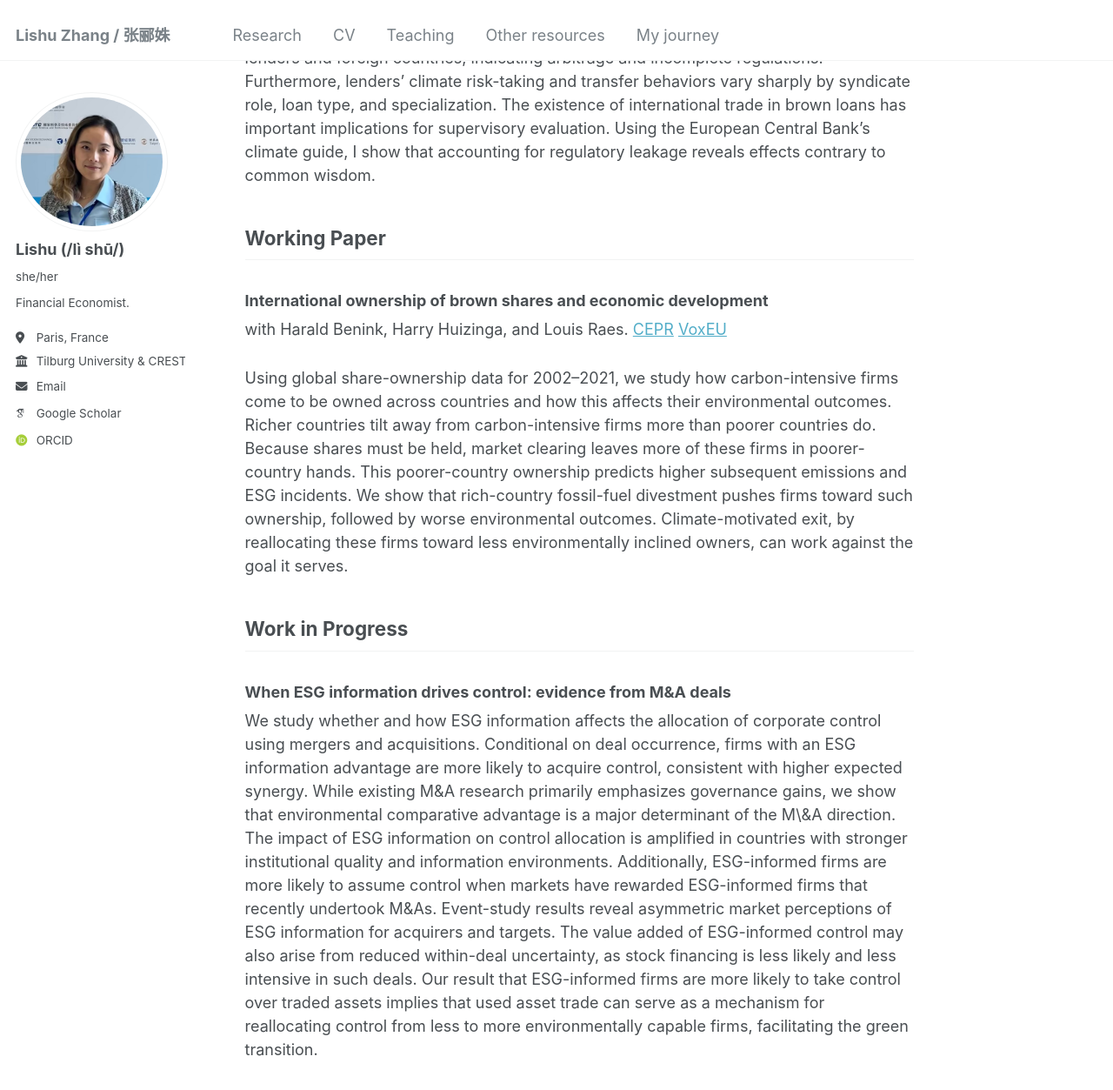
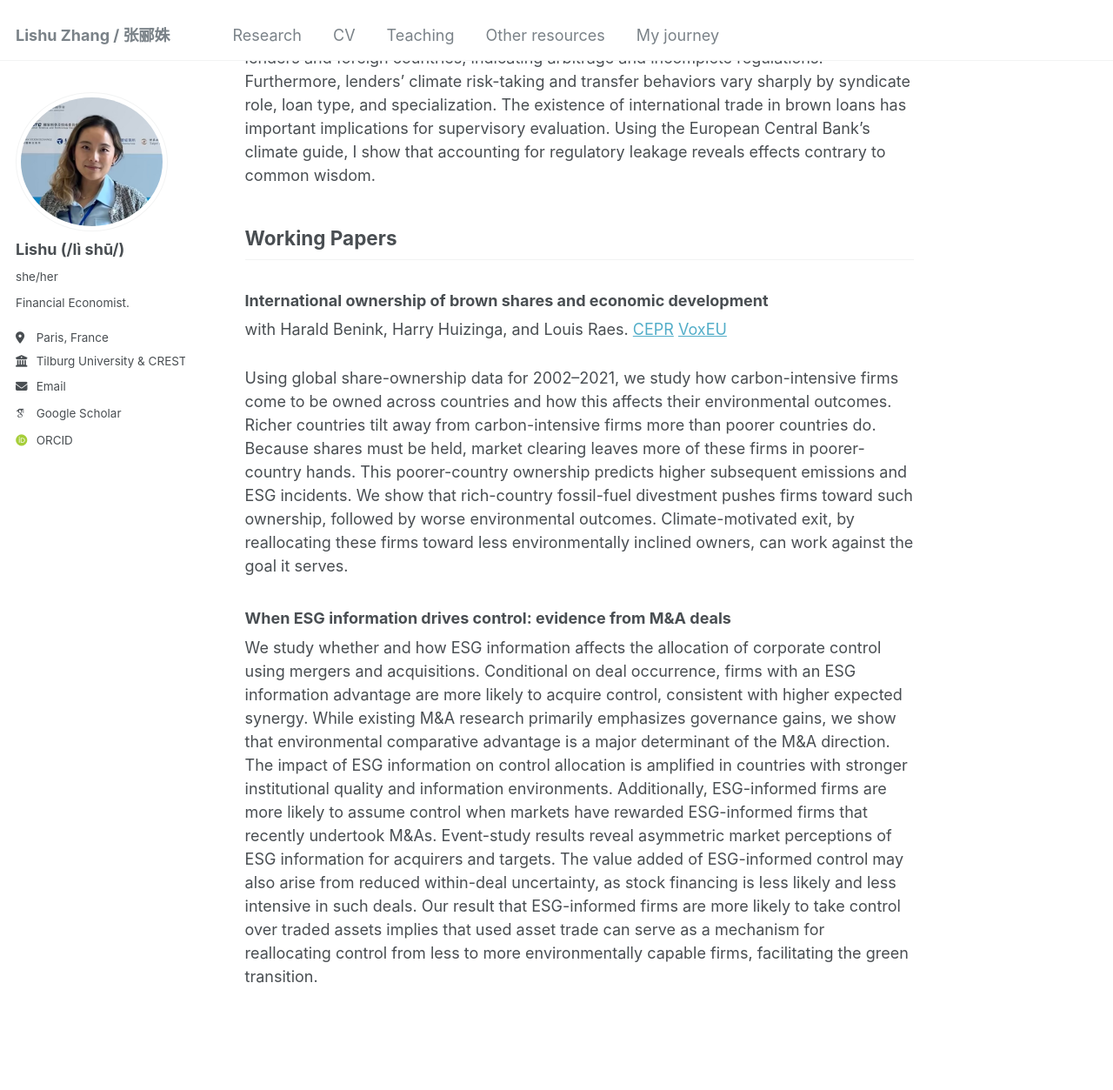
Before and after one commit to LishuZ/LishuZ.github.io, a Jekyll site: the page built from _pages/research.md, in a window 1280 px wide and 1400 px high, scrolled down 872 px. Shown: the top 1253 px of the window at 87% size. Built offline with Jekyll 4.4.1, drawn with Linux system fonts in a browser that asks for light colours; some web fonts are replaced.

Commit message:
Add gap before welcome text; move ESG/M&A paper to Working Papers
Co-Authored-By: Claude Opus 4.8 (1M context) <noreply@anthropic.com>

```diff
--- a/_pages/research.md
+++ b/_pages/research.md
@@ -19,14 +19,13 @@ I develop a novel measure of carbon sensitivity in lending to assess reductions
 <br/>
 
 
-## Working Paper
+## Working Papers
 ### International ownership of brown shares and economic development
 with Harald Benink, Harry Huizinga, and Louis Raes. [CEPR](https://cepr.org/publications/dp18856) [VoxEU](https://cepr.org/voxeu/columns/international-trade-brown-shares-and-economic-development)
 
 Using global share-ownership data for 2002--2021, we study how carbon-intensive firms come to be owned across countries and how this affects their environmental outcomes. Richer countries tilt away from carbon-intensive firms more than poorer countries do. Because shares must be held, market clearing leaves more of these firms in poorer-country hands. This poorer-country ownership predicts higher subsequent emissions and ESG incidents. We show that rich-country fossil-fuel divestment pushes firms toward such ownership, followed by worse environmental outcomes. Climate-motivated exit, by reallocating these firms toward less environmentally inclined owners, can work against the goal it serves.
 <br/>
 
-
-## Work in Progress
 ### When ESG information drives control: evidence from M&A deals
-We study whether and how ESG information affects the allocation of corporate control using mergers and acquisitions. Conditional on deal occurrence, firms with an ESG information advantage are more likely to acquire control, consistent with higher expected synergy. While existing M&A research primarily emphasizes governance gains, we show that environmental comparative advantage is a major determinant of the M\&A direction. The impact of ESG information on control allocation is amplified in countries with stronger institutional quality and information environments. Additionally, ESG-informed firms are more likely to assume control when markets have rewarded ESG-informed firms that recently undertook M&As. Event-study results reveal asymmetric market perceptions of ESG information for acquirers and targets. The value added of ESG-informed control may also arise from reduced within-deal uncertainty, as stock financing is less likely and less intensive in such deals. Our result that ESG-informed firms are more likely to take control over traded assets implies that used asset trade can serve as a mechanism for reallocating control from less to more environmentally capable firms, facilitating the green transition.
+We study whether and how ESG information affects the allocation of corporate control using mergers and acquisitions. Conditional on deal occurrence, firms with an ESG information advantage are more likely to acquire control, consistent with higher expected synergy. While existing M&A research primarily emphasizes governance gains, we show that environmental comparative advantage is a major determinant of the M&A direction. The impact of ESG information on control allocation is amplified in countries with stronger institutional quality and information environments. Additionally, ESG-informed firms are more likely to assume control when markets have rewarded ESG-informed firms that recently undertook M&As. Event-study results reveal asymmetric market perceptions of ESG information for acquirers and targets. The value added of ESG-informed control may also arise from reduced within-deal uncertainty, as stock financing is less likely and less intensive in such deals. Our result that ESG-informed firms are more likely to take control over traded assets implies that used asset trade can serve as a mechanism for reallocating control from less to more environmentally capable firms, facilitating the green transition.
+<br/>
```
Also changed, not shown: _pages/about.md (+2 -0 lines).
